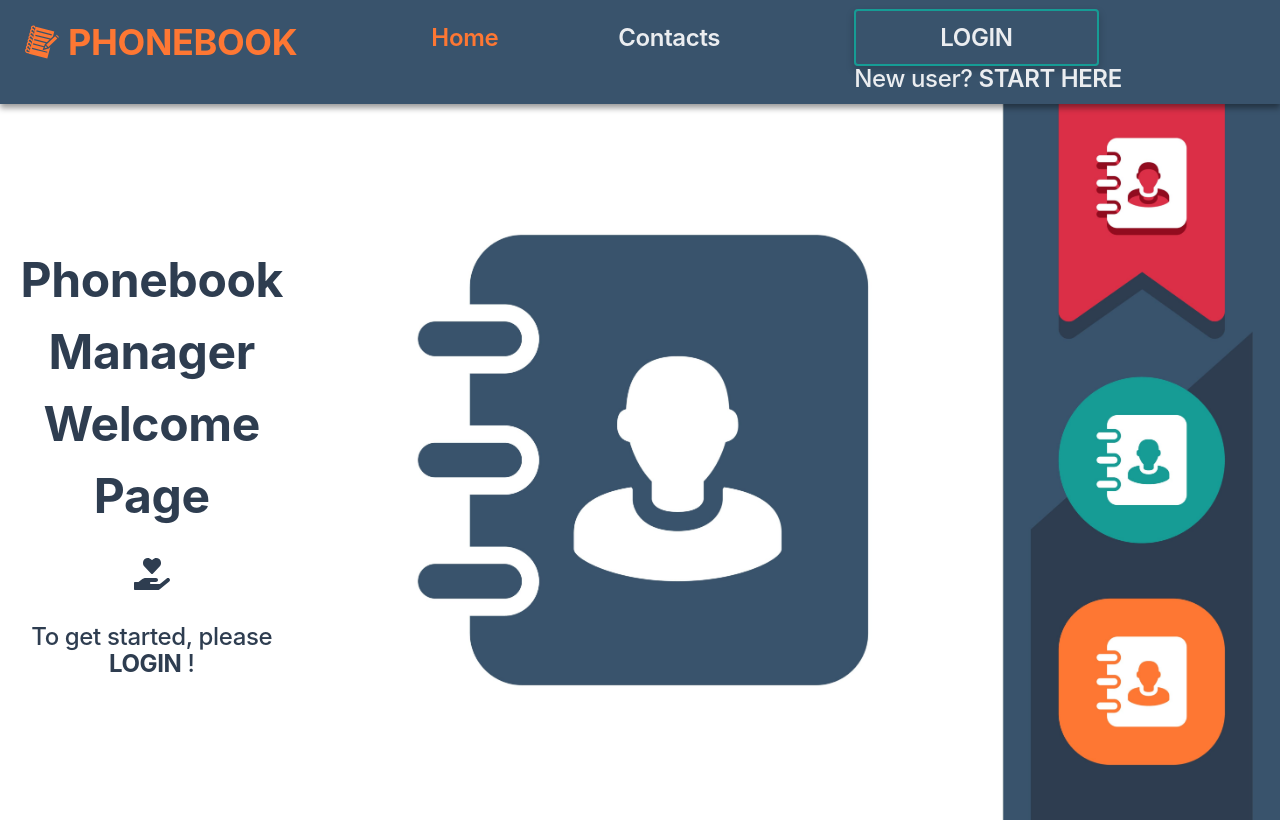
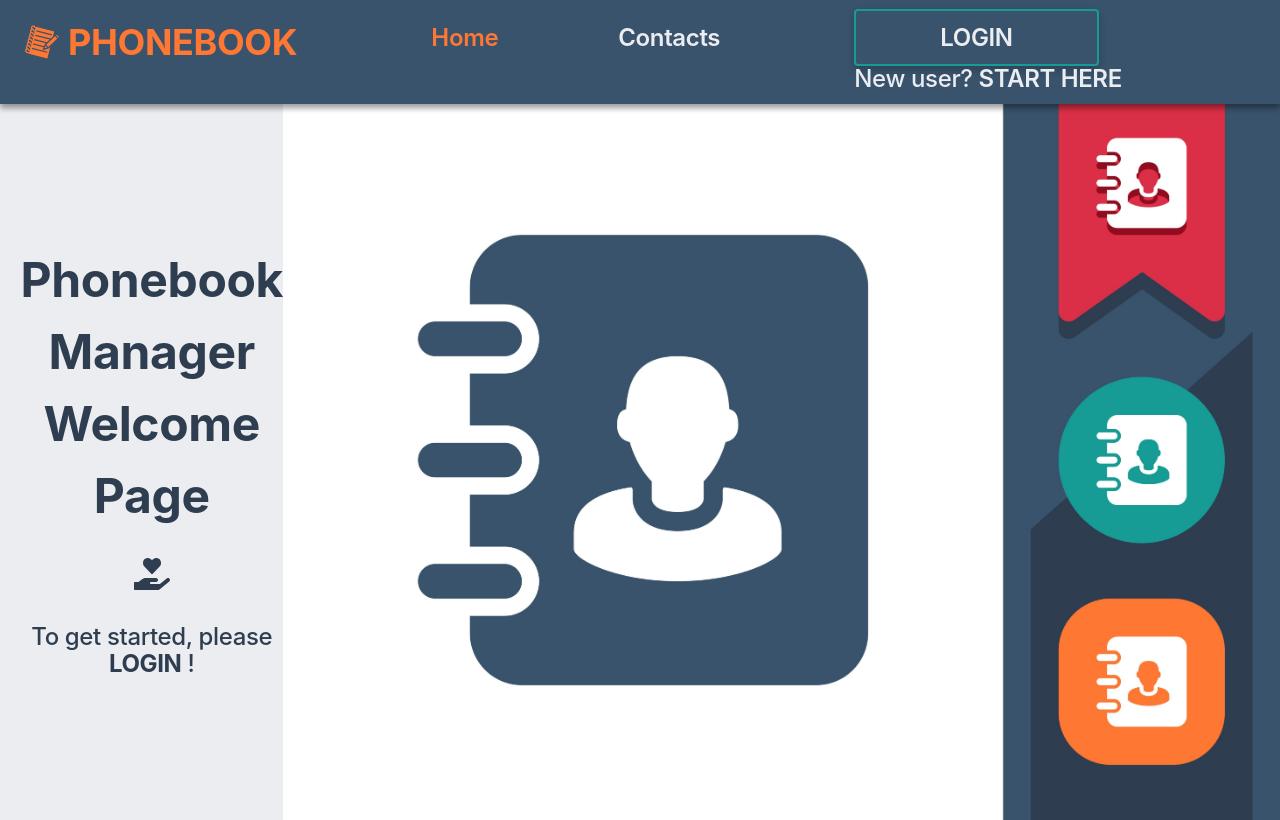
Before and after one commit to aitmil/contacts-book, a React (Vite) app: page / in a window 1280 px wide. Built offline with nearby package versions, Linux system fonts and the light colour scheme.

Commit message:
add styles

```diff
--- a/src/index.css
+++ b/src/index.css
@@ -5,6 +5,7 @@
   line-height: 150%;
   letter-spacing: -0.02em;
   color: #2e3d50;
+  background-color: #ebedf0;
 
   font-synthesis: none;
   text-rendering: optimizeLegibility;
```
